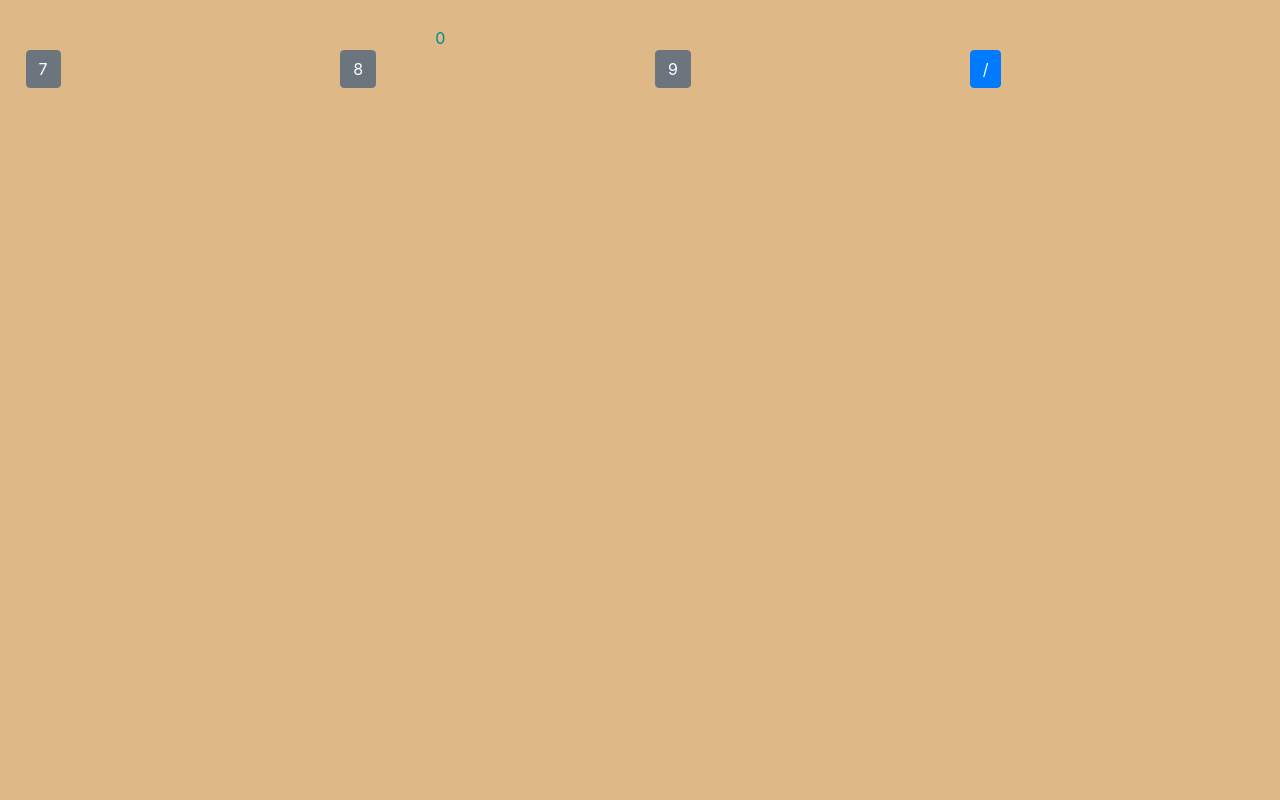
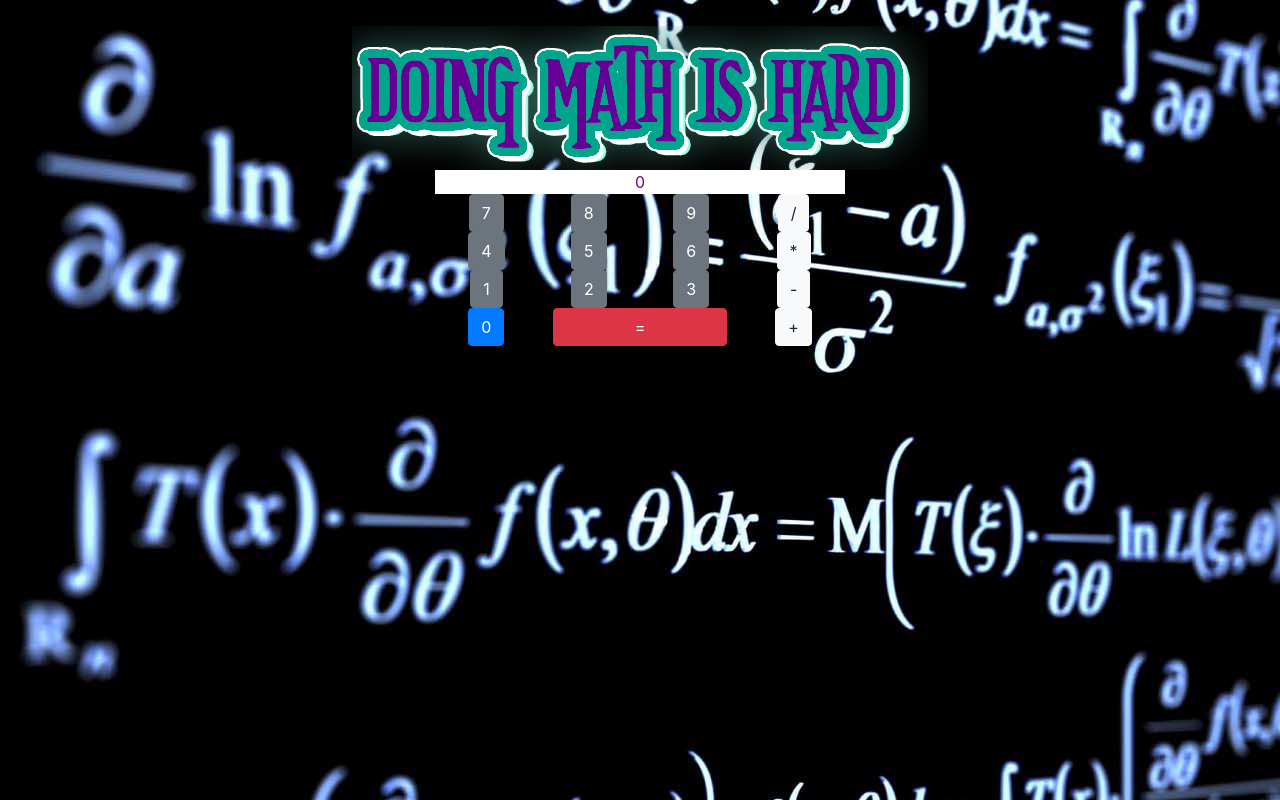
Before and after one commit to JonathanPMohan/calculator, a plain HTML site: page index.html in a window 1280 px wide. Drawn offline with nearby package versions, Linux system fonts and the light colour scheme.

Commit message:
Final Updates to HTML/CSS/JS

```diff
--- a/index.html
+++ b/index.html
@@ -9,12 +9,13 @@
     <title>Calculator</title>
 </head>
 <body>
+        <img src="./images/header.png" alt="header">
 
     <div class="calculator col-4 offset-md-4">
-        <div class="row">
-            <div id="result"></div>
+        <div class="row result">
+            <div class="col" id="result"></div>
         </div>
-    </div>
+
 
 
     <div class="row">
@@ -28,8 +29,55 @@
         <button type="button" class="btn btn-secondary" id="nineButton">9</button>
         </div>
         <div class="col">
-        <button type="button" class="btn btn-primary" id="divideButton">/</button>
+        <button type="button" class="btn btn-light" id="divideButton">/</button>
     </div>
+    </div>
+
+     <div class="row">
+        <div class="col">
+        <button type="button" class="btn btn-secondary" id="fourButton">4</button>
+        </div>
+        <div class="col">
+        <button type="button" class="btn btn-secondary" id="fiveButton">5</button>
+        </div>
+        <div class="col">
+        <button type="button" class="btn btn-secondary" id="sixButton">6</button>
+        </div>
+        <div class="col">
+        <button type="button" class="btn btn-light" id="multiplyButton">*</button>
+    </div>
+    </div>
+
+
+    <div class="row">
+            <div class="col">
+            <button type="button" class="btn btn-secondary" id="oneButton">1</button>
+            </div>
+            <div class="col">
+            <button type="button" class="btn btn-secondary" id="twoButton">2</button>
+            </div>
+            <div class="col">
+            <button type="button" class="btn btn-secondary" id="threeButton">3</button>
+            </div>
+            <div class="col">
+            <button type="button" class="btn btn-light" id="subtractButton">-</button>
+        </div>
+        </div>
+
+    <div class ="row">
+        <div class="col">
+                <button type="button" class="btn btn-primary" id="zeroButton">0</button>
+
+        </div>
+            <div class="col-6">
+                    <button type="button" class="btn btn-danger btn-block" id="equalsButton">=</button>
+
+        </div>
+        <div class="col">
+                <button type="button" class="btn btn-light" id="addButton">+</button>
+
+            </div>
+
     </div>
 
     <script src="https://code.jquery.com/jquery-3.3.1.slim.min.js" integrity="sha384-q8i/X+965DzO0rT7abK41JStQIAqVgRVzpbzo5smXKp4YfRvH+8abtTE1Pi6jizo" crossorigin="anonymous"></script>
--- a/javascripts/components/calculator.js
+++ b/javascripts/components/calculator.js
@@ -8,20 +8,20 @@ const calc = {
     display: ''
 };
 
-const calculate = (num1, num2, mathType) => {
+const calculate = () => {
     let answer = 0;
-    switch(mathType) {
+    switch(calc.mathType) {
         case 'multiply':
-            answer = multiply(num1, num2);
+            answer = multiply(calc.firstNumber, calc.secondNumber);
             break;
         case 'divide':
-            answer = divide(num1, num2);
+            answer = divide(calc.firstNumber, calc.secondNumber);
             break;
         case 'add':
-            answer = add(num1, num2);
+            answer = add(calc.firstNumber, calc.secondNumber);
             break;
         case 'subtract':
-            answer = subtract(num1, num2);
+            answer = subtract(calc.firstNumber, calc.secondNumber);
             break;
         default:
             answer = 'nope';
@@ -52,4 +52,4 @@ const calculate = (num1, num2, mathType) => {
        setDisplay(calc.secondNumber);}
    };
 
-   export {calculate, addNumber, initialDisplay};
+   export {calculate, addNumber, initialDisplay, setMathType};
--- a/javascripts/helpers/buttonEvents.js
+++ b/javascripts/helpers/buttonEvents.js
@@ -1,12 +1,29 @@
-import {addNumber} from '../components/calculator.js'
+import {addNumber, setMathType, calculate} from '../components/calculator.js'
 
+
+const oneButton = document.getElementById('oneButton');
+const twoButton = document.getElementById('twoButton');
+const threeButton = document.getElementById('threeButton');
+const fourButton = document.getElementById('fourButton');
+const fiveButton = document.getElementById('fiveButton');
+const sixButton = document.getElementById('sixButton');
 const sevenButton = document.getElementById('sevenButton');
 const eightButton = document.getElementById('eightButton');
 const nineButton = document.getElementById('nineButton');
+const zeroButton = document.getElementById('zeroButton');
 const divideButton = document.getElementById('divideButton');
+const equalsButton = document.getElementById('equalsButton');
+const addButton = document.getElementById('addButton');
+const subtractButton = document.getElementById('subtractButton');
 
 const addNumberCaller = (e) => {
     addNumber(e.target.innerHTML);
+};
+
+// Begin Math Operations Events //
+
+const equalsButtonEvent = () => {
+    equalsButton.addEventListener('click', calculate);
 };
 
 const divideButtonEvent = () => {
@@ -14,6 +31,52 @@ const divideButtonEvent = () => {
         setMathType('divide');
     })
 }
+
+const multiplyButtonEvent = () => {
+    multiplyButton.addEventListener('click', () => {
+        setMathType('multiply');
+    })
+}
+
+const subtractButtonEvent = () => {
+    subtractButton.addEventListener('click', () => {
+        setMathType('subtract');
+    })
+}
+
+const addButtonEvent = () => {
+    addButton.addEventListener('click', () => {
+        setMathType('add');
+    })
+}
+
+// End Math Operation Events //
+
+// Begin Number Button Events //
+
+const oneButtonEvent = () => {
+    oneButton.addEventListener('click', addNumberCaller);
+};
+
+const twoButtonEvent = () => {
+    twoButton.addEventListener('click', addNumberCaller);
+};
+
+const threeButtonEvent = () => {
+    threeButton.addEventListener('click', addNumberCaller);
+};
+
+const fourButtonEvent = () => {
+    fourButton.addEventListener('click', addNumberCaller);
+};
+
+const fiveButtonEvent = () => {
+    fiveButton.addEventListener('click', addNumberCaller);
+};
+
+const sixButtonEvent = () => {
+    sixButton.addEventListener('click', addNumberCaller);
+};
 
 const sevenButtonEvent = () => {
     sevenButton.addEventListener('click', addNumberCaller);
@@ -27,12 +90,29 @@ const nineButtonEvent = () => {
     nineButton.addEventListener('click', addNumberCaller);
 };
 
+const zeroButtonEvent = () => {
+    zeroButton.addEventListener('click', addNumberCaller);
+};
+
+// End Number Events //
 
 const attachEvents = () => {
+
+    oneButtonEvent();
+    twoButtonEvent();
+    threeButtonEvent();
+    fourButtonEvent();
+    fiveButtonEvent();
+    sixButtonEvent();
     sevenButtonEvent();
     eightButtonEvent();
     nineButtonEvent();
+    zeroButtonEvent();
     divideButtonEvent();
+    multiplyButtonEvent();
+    subtractButtonEvent();
+    addButtonEvent();
+    equalsButtonEvent();
 }
 
 export default attachEvents;
--- a/javascripts/helpers/maths.js
+++ b/javascripts/helpers/maths.js
@@ -7,11 +7,11 @@ const divide = (n1, n2) => {
 };
 
 const subtract = (n1, n2) => {
-    return n1 - n2;
+    return n1*1 - n2*1;
 };
 
 const add = (n1, n2) => {
-    return n1 + n2;
+    return n1*1 + n2*1;
 };
 
-export {add, divide, multiply, subtract};
+export {add, divide, multiply, subtract,};
--- a/javascripts/helpers/util.js
+++ b/javascripts/helpers/util.js
@@ -1,6 +1,6 @@
 const printToDom = (stringToPrint, divId) => {
     const selectedDiv = document.getElementById(divId);
-    selectedDiv.innerHTML += stringToPrint;
+    selectedDiv.innerHTML = stringToPrint;
 };
 
 
--- a/main.css
+++ b/main.css
@@ -1,6 +1,12 @@
 body {
-    background-color: burlywood;
-    color: darkcyan;
+    background-color: black;
+    color: rgb(121, 3, 115);
     margin: 1%;
     padding: 1%;
+    background-image: url("./images/background.jpg");
+    text-align: center;
 }
+
+.result {
+    background-color: white;
+}
```
Also changed, not shown: images/background.jpg (added), images/header.png (added), 1 other file.
